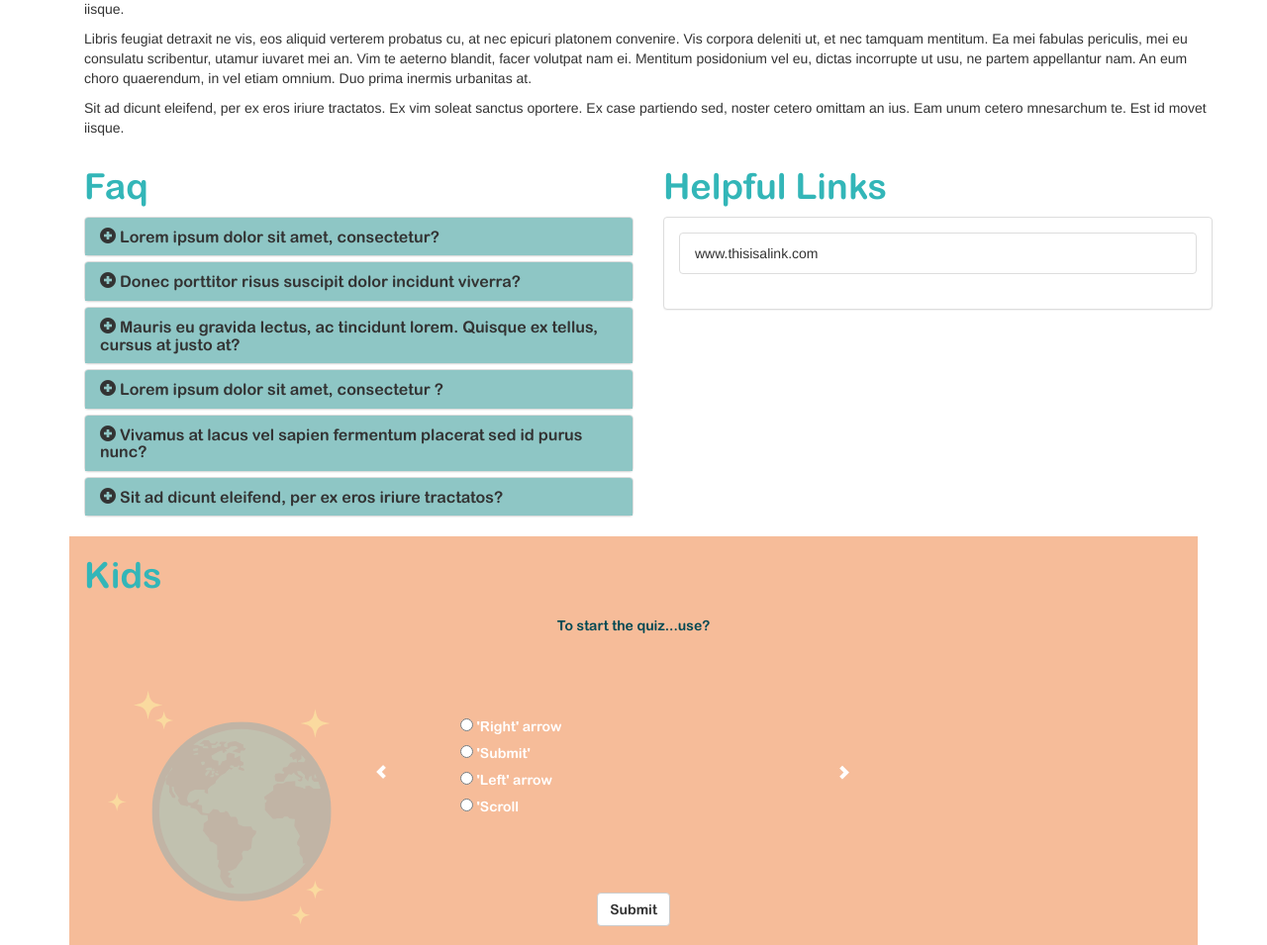
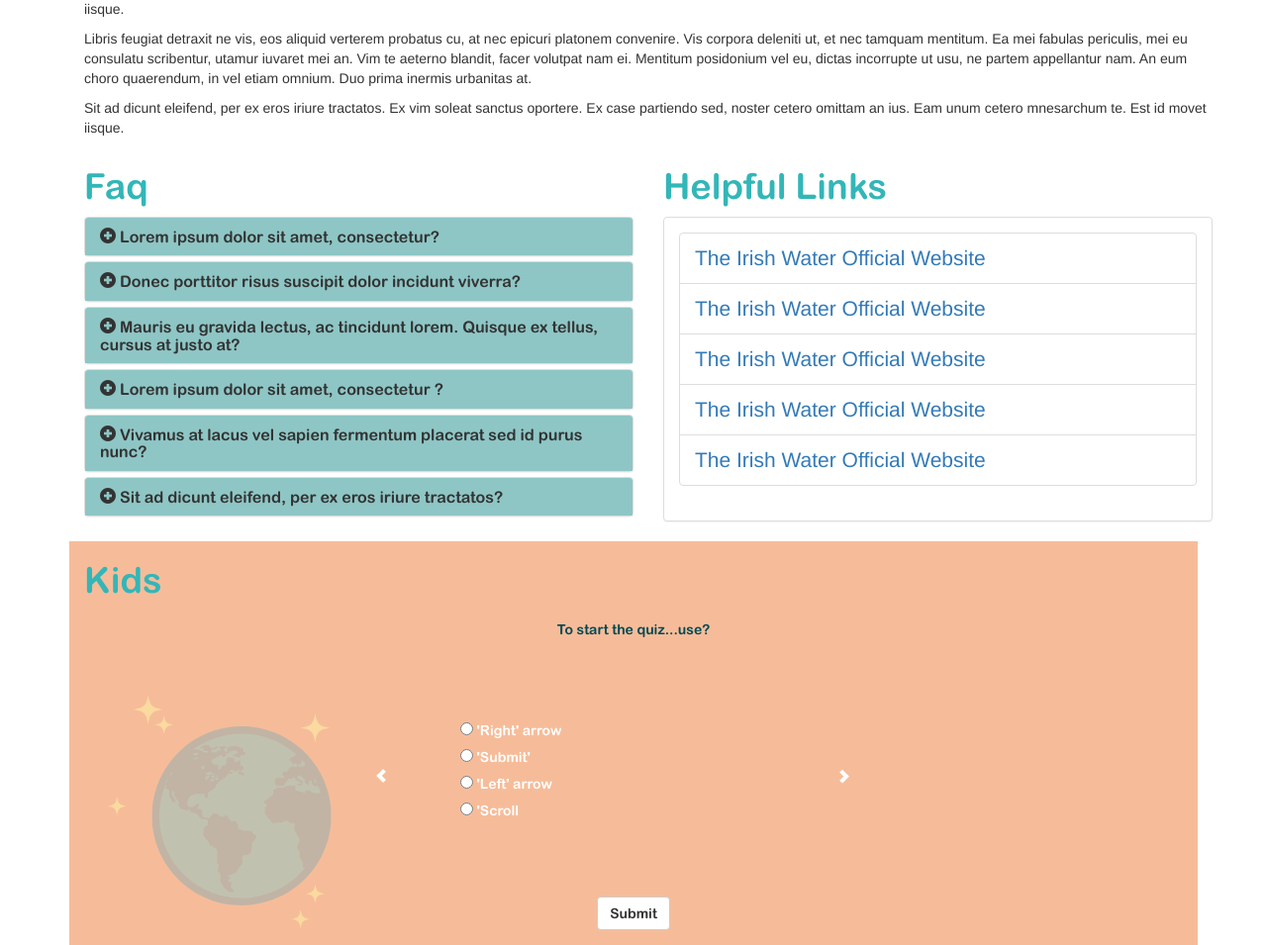
Before and after one commit to GoodJuJuMojo/waterwhys, a PHP site: page / in a window 1280 px wide. Shown: the part 2069-3024 px from the top of the page at 99% size. Run offline with PHP 8.4, Linux system fonts and the light colour scheme; some libraries are stand-ins or nearby versions.

Commit message:
beginning links section

```diff
--- a/web/css/ww-style.css
+++ b/web/css/ww-style.css
@@ -181,6 +181,16 @@ text-align: center;
 
 /* 'Resources' specific styles*/
 
+.list-group-item {
+position: relative;
+display: block;
+padding: 10px 15px;
+font-size: 21px;
+margin-bottom: -1px;
+background-color: #fff;
+border: 1px solid #ddd;
+}
+
 
 /* 'Kids' specific styles*/
 
--- a/web/index.html
+++ b/web/index.html
@@ -518,7 +518,11 @@
               <div class="panel panel-default">
                 <div class="panel-body">
                   <ul class="list-group">
-                    <li class="list-group-item">www.thisisalink.com</li>
+                    <li class="list-group-item"><a href="http://www.water.ie/">The Irish Water Official Website</a></li>
+                    <li class="list-group-item"><a href="http://www.water.ie/">The Irish Water Official Website</a></li>
+                    <li class="list-group-item"><a href="http://www.water.ie/">The Irish Water Official Website</a></li>
+                    <li class="list-group-item"><a href="http://www.water.ie/">The Irish Water Official Website</a></li>
+                    <li class="list-group-item"><a href="http://www.water.ie/">The Irish Water Official Website</a></li>
                   </ul>
                 </div>
               </div>
```
